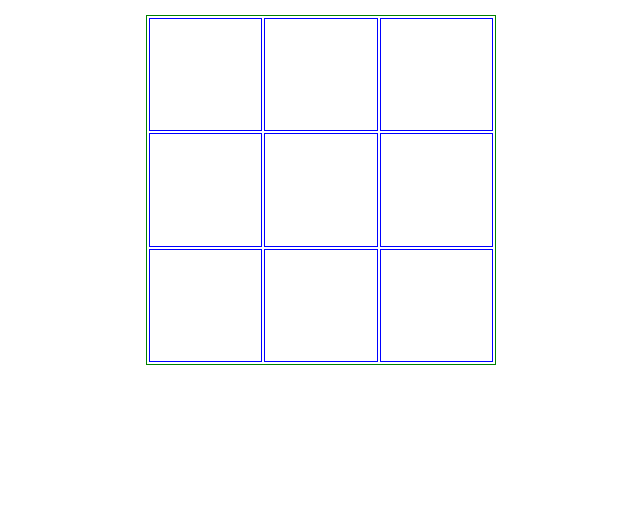
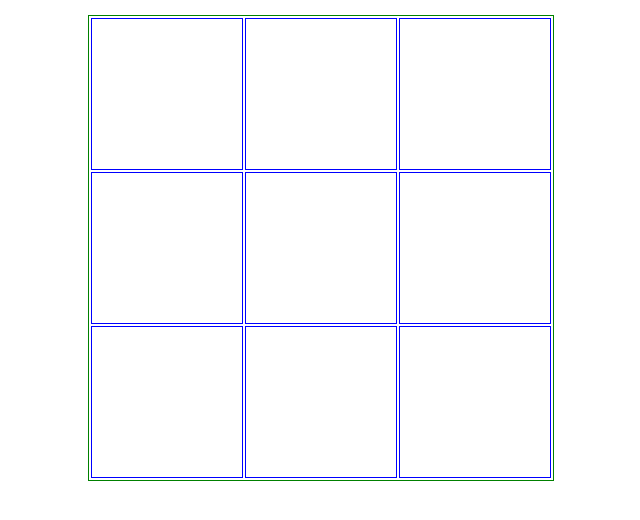
Before and after one commit to bercardosoc/tic-tac-toe, a plain HTML site: page index.html in a window 1280 px wide. Shown: the whole page, without its empty margins (319-959 px from the left). Drawn offline with Linux system fonts and the light colour scheme.

Commit message:
Design pronto.

```diff
--- a/index.css
+++ b/index.css
@@ -1,5 +1,8 @@
 td {
     border: 1px solid blue;
+    width: 150px;
+    height: 150px;
+
   }
 
   td:hover {
@@ -8,7 +11,5 @@ td {
 
   table {
     border: 1px solid green;
-    width: 350px;
-    height: 350px;
     margin: 15px auto;
   }
```
